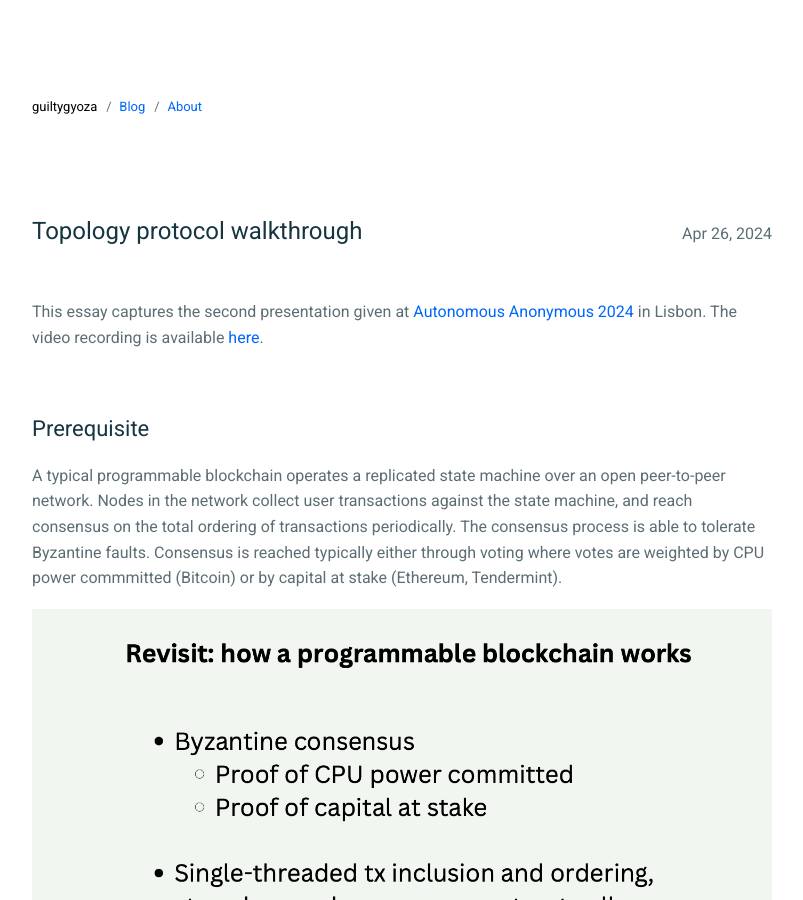
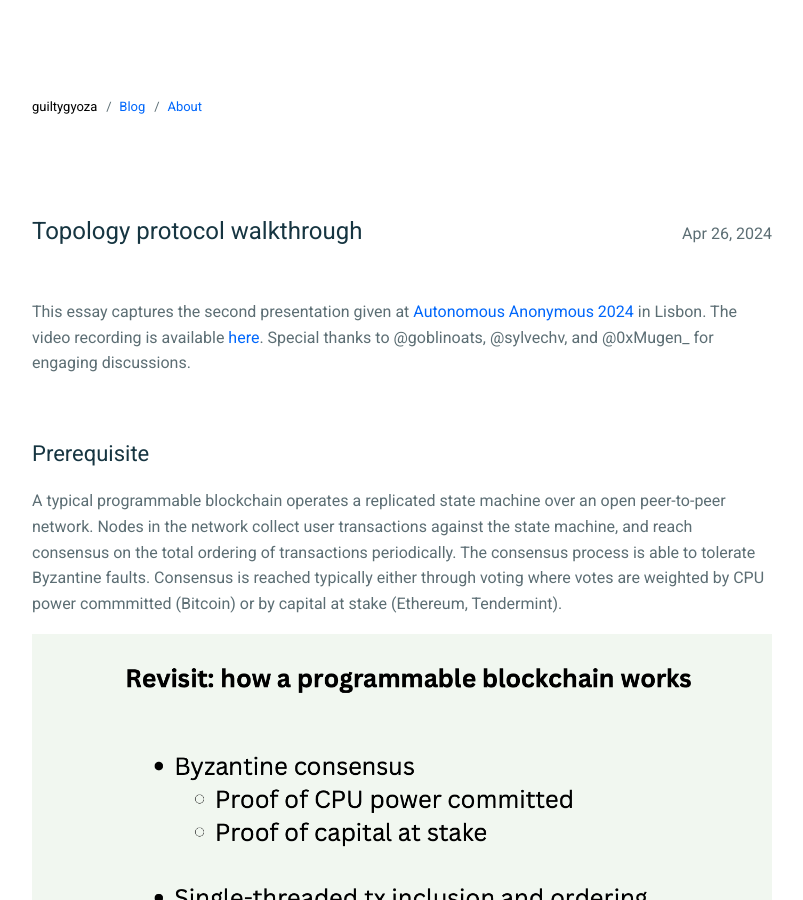
Before and after one commit to guiltygyoza/blog, a Jekyll site: the page built from _posts/2024-04-26-topology-protocol-walkthrough.md, in a window 1280 px wide and 900 px high. Shown: the whole window, without its empty margins (238-1041 px from the left). Built offline with Jekyll 4.4.1, drawn with Linux system fonts in a browser that asks for light colours; formulas are drawn with MathJax 3.

Commit message:
update note

```diff
--- a/_posts/2024-04-26-topology-protocol-walkthrough.md
+++ b/_posts/2024-04-26-topology-protocol-walkthrough.md
@@ -6,7 +6,7 @@ categories: idea
 published: true
 ---
 
-This essay captures the second presentation given at [Autonomous Anonymous 2024](https://aaworlds.com/){:target="_blank"} in Lisbon. The video recording is available [here](https://www.youtube.com/watch?v=ybYrJ5amDYc&ab_channel=AutonomousAnonymous){:target="_blank"}.
+This essay captures the second presentation given at [Autonomous Anonymous 2024](https://aaworlds.com/){:target="_blank"} in Lisbon. The video recording is available [here](https://www.youtube.com/watch?v=ybYrJ5amDYc&ab_channel=AutonomousAnonymous){:target="_blank"}. Special thanks to @goblinoats, @sylvechv, and @0xMugen\_ for engaging discussions.
 
 <br>
 ## Prerequisite
```
